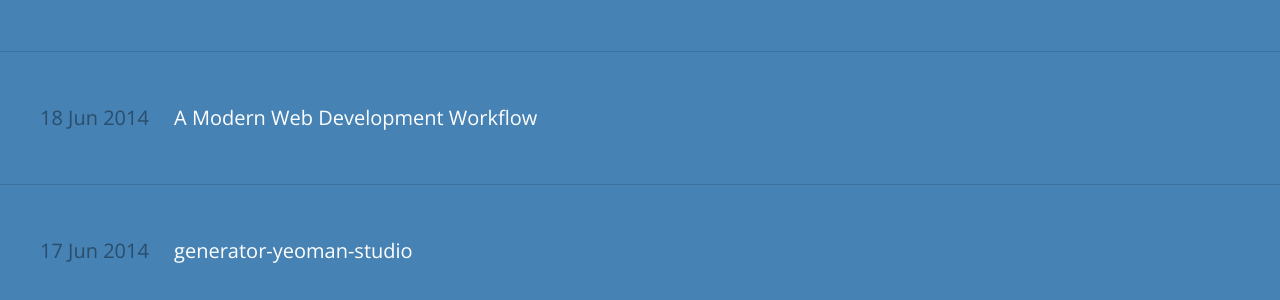
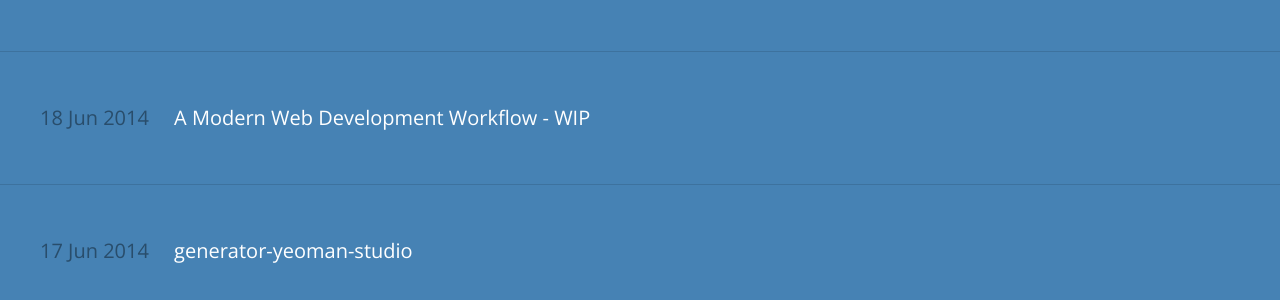
Before and after one commit to djfrsn/djfrsn.github.io, a Jekyll site: the page built from index.html, in a window 1280 px wide. Shown: the part 1237-1537 px from the top of the page. Built offline with Jekyll 4.4.1, drawn with Linux system fonts in a browser that asks for light colours; the list of posts is cut into pages by our own code; some of the changed lines change nothing that is shown.

Commit message:
App: vivy

```diff
--- a/_config.yml
+++ b/_config.yml
@@ -11,7 +11,7 @@
 baseurl: "/"
 
 # A short presentation of yourself. Will show in the sidebar, under your name. Best usage would be between 30 to 50 words.
-author-bio: "This site is used as a staging area for testing, as well as a log of any projects I work"
+author-bio: "This site is used as a staging area for testing, as well as a log of any projects I work on."
 
 # Social Accounts (mine, as placeholders)
 
--- a/_layouts/default.html
+++ b/_layouts/default.html
@@ -38,7 +38,7 @@
           <li><a target="_blank" href="https://github.com/{{ site.github }}">Github</a></li>
           {% endif %}
           {% if site.stackoverflow %}
-          <li><a target="_blank" href="http://stackoverflow.com/users/796813/{{ site.stackoverflow }}">Stackoverflow</a></li>
+          <li><a target="_blank" href="http://stackoverflow.com/users/796813/{{ site.stackoverflow }}">Stack Overflow</a></li>
           {% endif %}
         </ul>
       </nav>
--- a/index.html
+++ b/index.html
@@ -109,7 +109,7 @@
               itemprop="datePublished">
             18 Jun 2014
           </time>
-          <p itemprop="name headline">A Modern Web Development Workflow</p>
+          <p itemprop="name headline">A Modern Web Development Workflow - WIP</p>
         </div>
       </a>
     </li>
```
